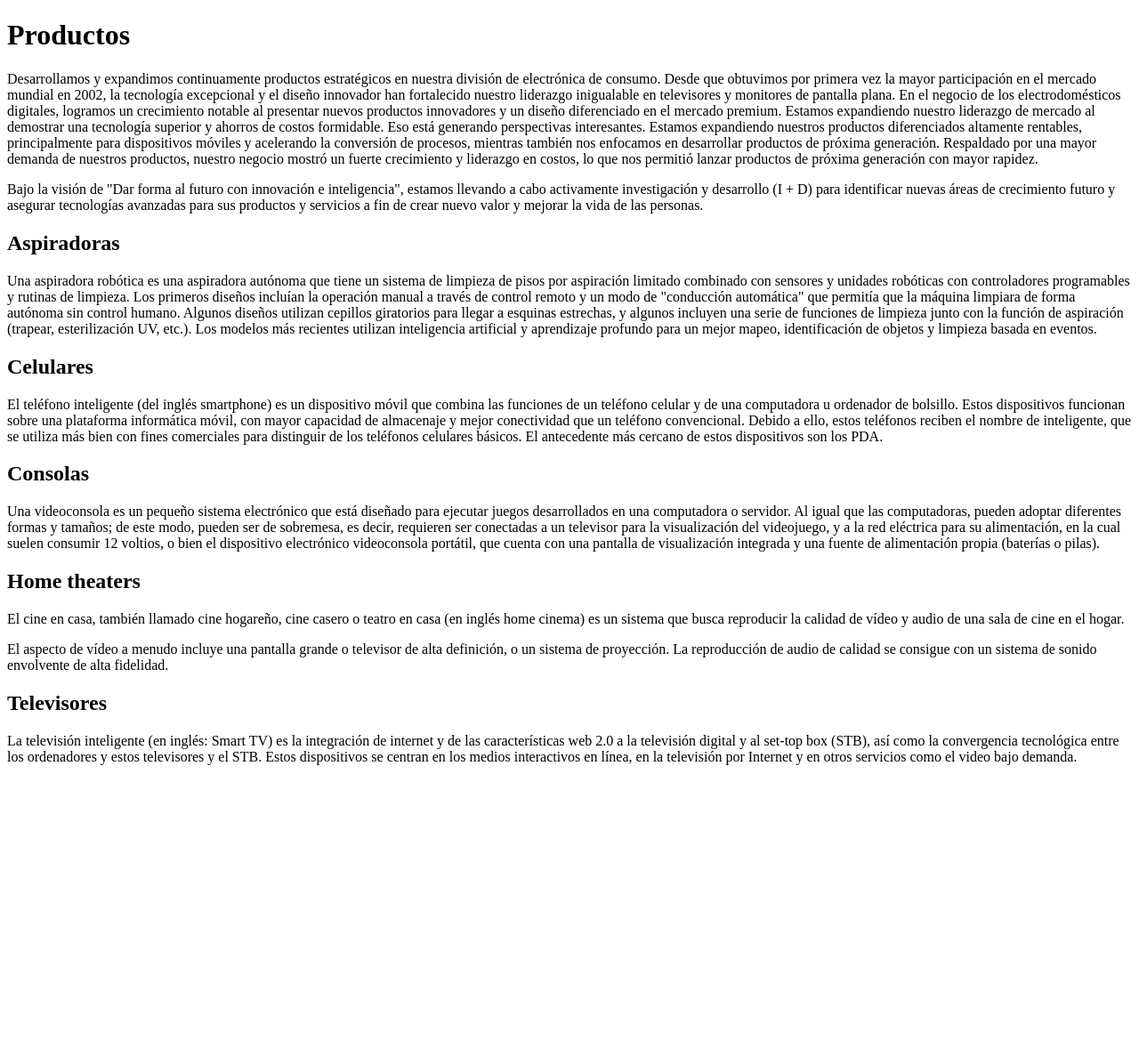
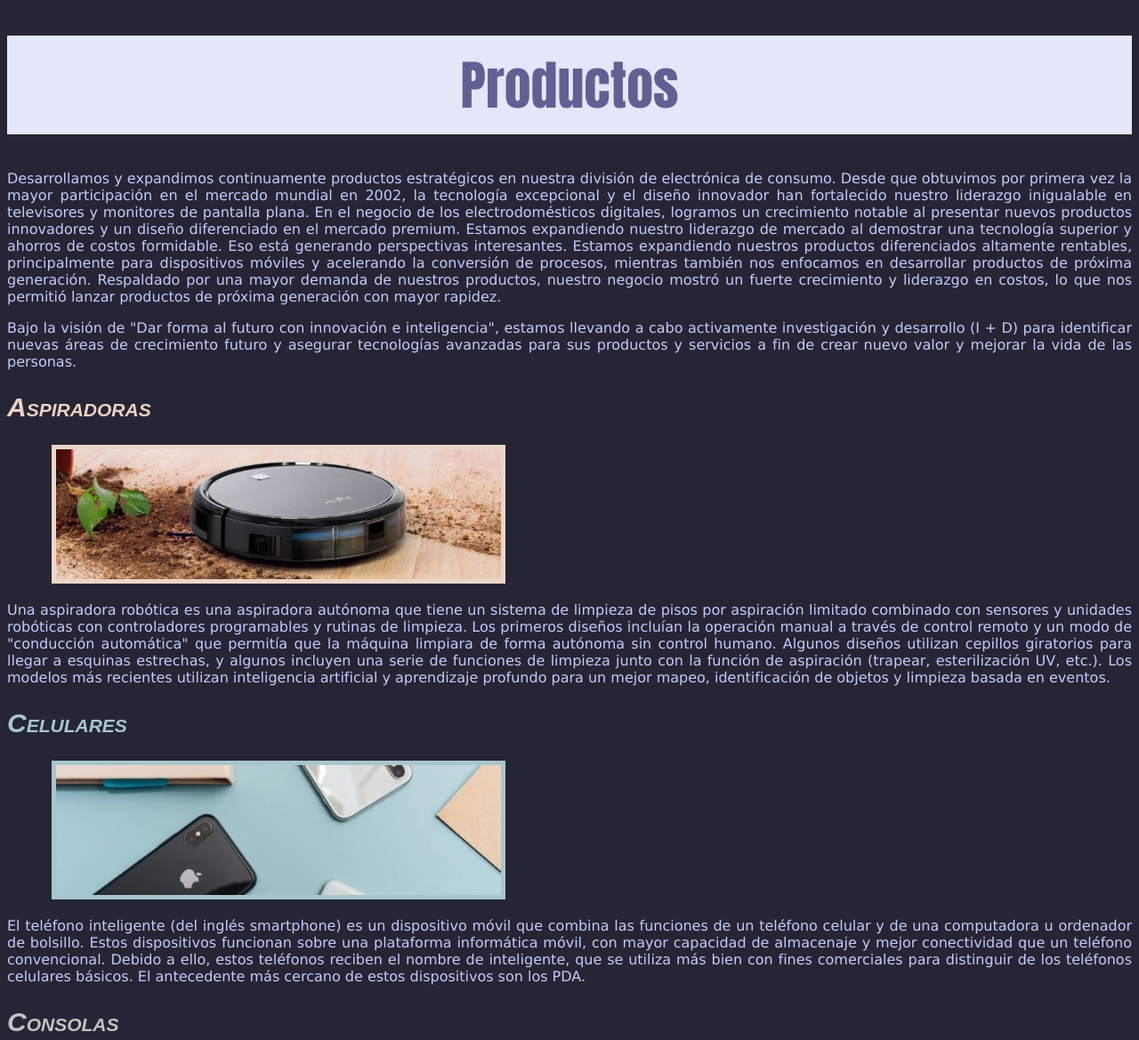
Before and after one commit to SofiaDeAlessandre/desafio-03-a, a website built with Vite: page index.html in a window 1280 px wide. Shown: the top 1169 px of the page at 89% size. Before the commit the page ends 876 px from the top, so only its background shows below. Built offline with nearby package versions, Linux system fonts and the light colour scheme.

Commit message:
se añadieron estilos

```diff
--- a/index.html
+++ b/index.html
@@ -1,4 +1,4 @@
-<!doctype html>
+<!DOCTYPE html>
 <html lang="es">
   <head>
     <meta charset="UTF-8" />
@@ -6,64 +6,138 @@
     <title>Productos</title>
   </head>
   <body>
-    <h1>Productos</h1>
+    <h1 class="titulo">Productos</h1>
 
-<p>Desarrollamos y expandimos continuamente productos estratégicos en nuestra división de electrónica de consumo. Desde que
-obtuvimos por primera vez la mayor participación en el mercado mundial en 2002, la tecnología excepcional y el diseño
-innovador han fortalecido nuestro liderazgo inigualable en televisores y monitores de pantalla plana. En el negocio de
-los electrodomésticos digitales, logramos un crecimiento notable al presentar nuevos productos innovadores y un diseño
-diferenciado en el mercado premium. Estamos expandiendo nuestro liderazgo de mercado al demostrar una tecnología superior
-y ahorros de costos formidable. Eso está generando perspectivas interesantes. Estamos expandiendo nuestros productos
-diferenciados altamente rentables, principalmente para dispositivos móviles y acelerando la conversión de procesos,
-mientras también nos enfocamos en desarrollar productos de próxima generación. Respaldado por una mayor demanda de
-nuestros productos, nuestro negocio mostró un fuerte crecimiento y liderazgo en costos, lo que nos permitió lanzar
-productos de próxima generación con mayor rapidez.</p>
+    <p>
+      Desarrollamos y expandimos continuamente productos estratégicos en nuestra
+      división de electrónica de consumo. Desde que obtuvimos por primera vez la
+      mayor participación en el mercado mundial en 2002, la tecnología
+      excepcional y el diseño innovador han fortalecido nuestro liderazgo
+      inigualable en televisores y monitores de pantalla plana. En el negocio de
+      los electrodomésticos digitales, logramos un crecimiento notable al
+      presentar nuevos productos innovadores y un diseño diferenciado en el
+      mercado premium. Estamos expandiendo nuestro liderazgo de mercado al
+      demostrar una tecnología superior y ahorros de costos formidable. Eso está
+      generando perspectivas interesantes. Estamos expandiendo nuestros
+      productos diferenciados altamente rentables, principalmente para
+      dispositivos móviles y acelerando la conversión de procesos, mientras
+      también nos enfocamos en desarrollar productos de próxima generación.
+      Respaldado por una mayor demanda de nuestros productos, nuestro negocio
+      mostró un fuerte crecimiento y liderazgo en costos, lo que nos permitió
+      lanzar productos de próxima generación con mayor rapidez.
+    </p>
 
-<p>Bajo la visión de "Dar forma al futuro con innovación e inteligencia", estamos llevando a cabo activamente investigación
-y desarrollo (I + D) para identificar nuevas áreas de crecimiento futuro y asegurar tecnologías avanzadas para sus
-productos y servicios a fin de crear nuevo valor y mejorar la vida de las personas.</p>
+    <p>
+      Bajo la visión de "Dar forma al futuro con innovación e inteligencia",
+      estamos llevando a cabo activamente investigación y desarrollo (I + D)
+      para identificar nuevas áreas de crecimiento futuro y asegurar tecnologías
+      avanzadas para sus productos y servicios a fin de crear nuevo valor y
+      mejorar la vida de las personas.
+    </p>
 
-<h2>Aspiradoras</h2>
+    <h2 class="subtitulo-aspiradoras fuente estilo variante tamaño">
+      Aspiradoras
+    </h2>
 
-<p>Una aspiradora robótica es una aspiradora autónoma que tiene un sistema de limpieza de pisos por aspiración limitado
-combinado con sensores y unidades robóticas con controladores programables y rutinas de limpieza. Los primeros diseños
-incluían la operación manual a través de control remoto y un modo de "conducción automática" que permitía que la máquina
-limpiara de forma autónoma sin control humano. Algunos diseños utilizan cepillos giratorios para llegar a esquinas
-estrechas, y algunos incluyen una serie de funciones de limpieza junto con la función de aspiración (trapear,
-esterilización UV, etc.). Los modelos más recientes utilizan inteligencia artificial y aprendizaje profundo para un
-mejor mapeo, identificación de objetos y limpieza basada en eventos.</p>
+    <img
+      src="/images/aspiradoras.webp"
+      alt="Imágen de aspiradora robótica"
+      class="img-aspiradoras margen"
+    />
 
-<h2>Celulares</h2>
+    <p>
+      Una aspiradora robótica es una aspiradora autónoma que tiene un sistema de
+      limpieza de pisos por aspiración limitado combinado con sensores y
+      unidades robóticas con controladores programables y rutinas de limpieza.
+      Los primeros diseños incluían la operación manual a través de control
+      remoto y un modo de "conducción automática" que permitía que la máquina
+      limpiara de forma autónoma sin control humano. Algunos diseños utilizan
+      cepillos giratorios para llegar a esquinas estrechas, y algunos incluyen
+      una serie de funciones de limpieza junto con la función de aspiración
+      (trapear, esterilización UV, etc.). Los modelos más recientes utilizan
+      inteligencia artificial y aprendizaje profundo para un mejor mapeo,
+      identificación de objetos y limpieza basada en eventos.
+    </p>
 
-<p>El teléfono inteligente (del inglés smartphone) es un dispositivo móvil que combina las funciones de un teléfono celular
-y de una computadora u ordenador de bolsillo. Estos dispositivos funcionan sobre una plataforma informática móvil, con
-mayor capacidad de almacenaje y mejor conectividad que un teléfono convencional. Debido a ello, estos teléfonos reciben
-el nombre de inteligente, que se utiliza más bien con fines comerciales para distinguir de los teléfonos celulares
-básicos. El antecedente más cercano de estos dispositivos son los PDA.</p>
+    <h2 class="subtitulo-celulares fuente estilo variante tamaño">Celulares</h2>
 
-<h2>Consolas</h2>
+    <img
+      src="/images/celulares.webp"
+      alt="Imágenes de celulares negro y blanco"
+      class="img-celulares margen"
+    />
 
-<p>Una videoconsola es un pequeño sistema electrónico que está diseñado para ejecutar juegos desarrollados en una
-computadora o servidor. Al igual que las computadoras, pueden adoptar diferentes formas y tamaños; de este modo, pueden
-ser de sobremesa, es decir, requieren ser conectadas a un televisor para la visualización del videojuego, y a la red
-eléctrica para su alimentación, en la cual suelen consumir 12 voltios, o bien el dispositivo electrónico videoconsola
-portátil, que cuenta con una pantalla de visualización integrada y una fuente de alimentación propia (baterías o pilas).</p>
+    <p>
+      El teléfono inteligente (del inglés smartphone) es un dispositivo móvil
+      que combina las funciones de un teléfono celular y de una computadora u
+      ordenador de bolsillo. Estos dispositivos funcionan sobre una plataforma
+      informática móvil, con mayor capacidad de almacenaje y mejor conectividad
+      que un teléfono convencional. Debido a ello, estos teléfonos reciben el
+      nombre de inteligente, que se utiliza más bien con fines comerciales para
+      distinguir de los teléfonos celulares básicos. El antecedente más cercano
+      de estos dispositivos son los PDA.
+    </p>
 
-<h2>Home theaters</h2>
+    <h2 class="subtitulo-consolas fuente estilo variante tamaño">Consolas</h2>
 
-<p>El cine en casa, también llamado cine hogareño, cine casero o teatro en casa (en inglés home cinema) es un sistema que
-busca reproducir la calidad de vídeo y audio de una sala de cine en el hogar.</p>
+    <img
+      src="/images/consolas.webp"
+      alt="Imágen de videoconsola con joystick"
+      class="img-consolas margen"
+    />
 
-<p>El aspecto de vídeo a menudo incluye una pantalla grande o televisor de alta definición, o un sistema de proyección.
-La reproducción de audio de calidad se consigue con un sistema de sonido envolvente de alta fidelidad.</p>
+    <p>
+      Una videoconsola es un pequeño sistema electrónico que está diseñado para
+      ejecutar juegos desarrollados en una computadora o servidor. Al igual que
+      las computadoras, pueden adoptar diferentes formas y tamaños; de este
+      modo, pueden ser de sobremesa, es decir, requieren ser conectadas a un
+      televisor para la visualización del videojuego, y a la red eléctrica para
+      su alimentación, en la cual suelen consumir 12 voltios, o bien el
+      dispositivo electrónico videoconsola portátil, que cuenta con una pantalla
+      de visualización integrada y una fuente de alimentación propia (baterías o
+      pilas).
+    </p>
 
-<h2>Televisores</h2>
+    <h2 class="subtitulo-home-theaters fuente estilo variante tamaño">
+      Home theaters
+    </h2>
 
-<p>La televisión inteligente (en inglés: Smart TV) es la integración de internet y de las características web 2.0 a la
-televisión digital y al set-top box (STB), así como la convergencia tecnológica entre los ordenadores y estos
-televisores y el STB. Estos dispositivos se centran en los medios interactivos en línea, en la televisión por Internet y
-en otros servicios como el video bajo demanda.</p>
+    <img
+      src="/images/home-theaters.webp"
+      alt="Imágen de home-theater"
+      class="img-home-theaters margen"
+    />
 
+    <p>
+      El cine en casa, también llamado cine hogareño, cine casero o teatro en
+      casa (en inglés home cinema) es un sistema que busca reproducir la calidad
+      de vídeo y audio de una sala de cine en el hogar.
+    </p>
+
+    <p>
+      El aspecto de vídeo a menudo incluye una pantalla grande o televisor de
+      alta definición, o un sistema de proyección. La reproducción de audio de
+      calidad se consigue con un sistema de sonido envolvente de alta fidelidad.
+    </p>
+
+    <h2 class="subtitulo-televisores fuente estilo variante tamaño">
+      Televisores
+    </h2>
+
+    <img
+      src="/images/televisores.webp"
+      alt="Imágen de televisor"
+      class="img-televisores margen"
+    />
+
+    <p>
+      La televisión inteligente (en inglés: Smart TV) es la integración de
+      internet y de las características web 2.0 a la televisión digital y al
+      set-top box (STB), así como la convergencia tecnológica entre los
+      ordenadores y estos televisores y el STB. Estos dispositivos se centran en
+      los medios interactivos en línea, en la televisión por Internet y en otros
+      servicios como el video bajo demanda.
+    </p>
 
     <script type="module" src="/main.js"></script>
   </body>
--- a/style.css
+++ b/style.css
@@ -0,0 +1,77 @@
+body {
+  background-color: rgb(37, 37, 53);
+  color: rgb(198, 202, 251);
+  font-family: "Lucida Sans Unicode", "Lucida Grande", sans-serif;
+}
+
+p {
+  text-align: justify;
+}
+
+.titulo {
+  background-color: rgb(228, 230, 250);
+  text-align: center;
+  color: rgb(96, 96, 146);
+  font-family: Impact, Charcoal, sans-serif;
+  font-size: 60px;
+  padding: 10px;
+}
+
+.subtitulo-aspiradoras {
+  color: rgb(236, 210, 196);
+}
+
+.fuente {
+  font-family: Arial, Gadget, sans-serif;
+}
+
+.estilo {
+  font-style: italic;
+}
+
+.variante {
+  font-variant: small-caps;
+}
+
+.tamaño {
+  font-size: 30px;
+}
+
+.subtitulo-celulares {
+  color: rgb(169, 198, 204);
+}
+.img-aspiradoras {
+  border: 5px solid rgb(234, 214, 202);
+}
+
+.margen {
+  margin-left: 50px;
+}
+
+.img-celulares {
+  border: 5px solid rgb(169, 198, 204);
+}
+
+.subtitulo-consolas {
+  color: rgb(195, 195, 195);
+}
+
+.img-consolas {
+  border: 5px solid rgb(229, 231, 233);
+}
+
+.subtitulo-home-theaters {
+  color: rgb(100, 104, 112);
+}
+
+.img-home-theaters {
+  border: 5px solid rgb(100, 104, 112);
+}
+
+.subtitulo-televisores {
+  color: rgb(176, 175, 171);
+}
+
+.img-televisores {
+  border: 5px solid rgb(176, 175, 171);
+}
```
Also changed, not shown: public/home-theaters.webp (deleted), public/images/aspiradoras.webp (renamed from public/aspiradoras.webp), public/images/celulares.webp (renamed from public/celulares.webp), public/images/consolas.webp (renamed from public/consolas.webp), public/images/home-theaters.webp (added), public/images/televisores.webp (added), public/televisores.webp (deleted).
